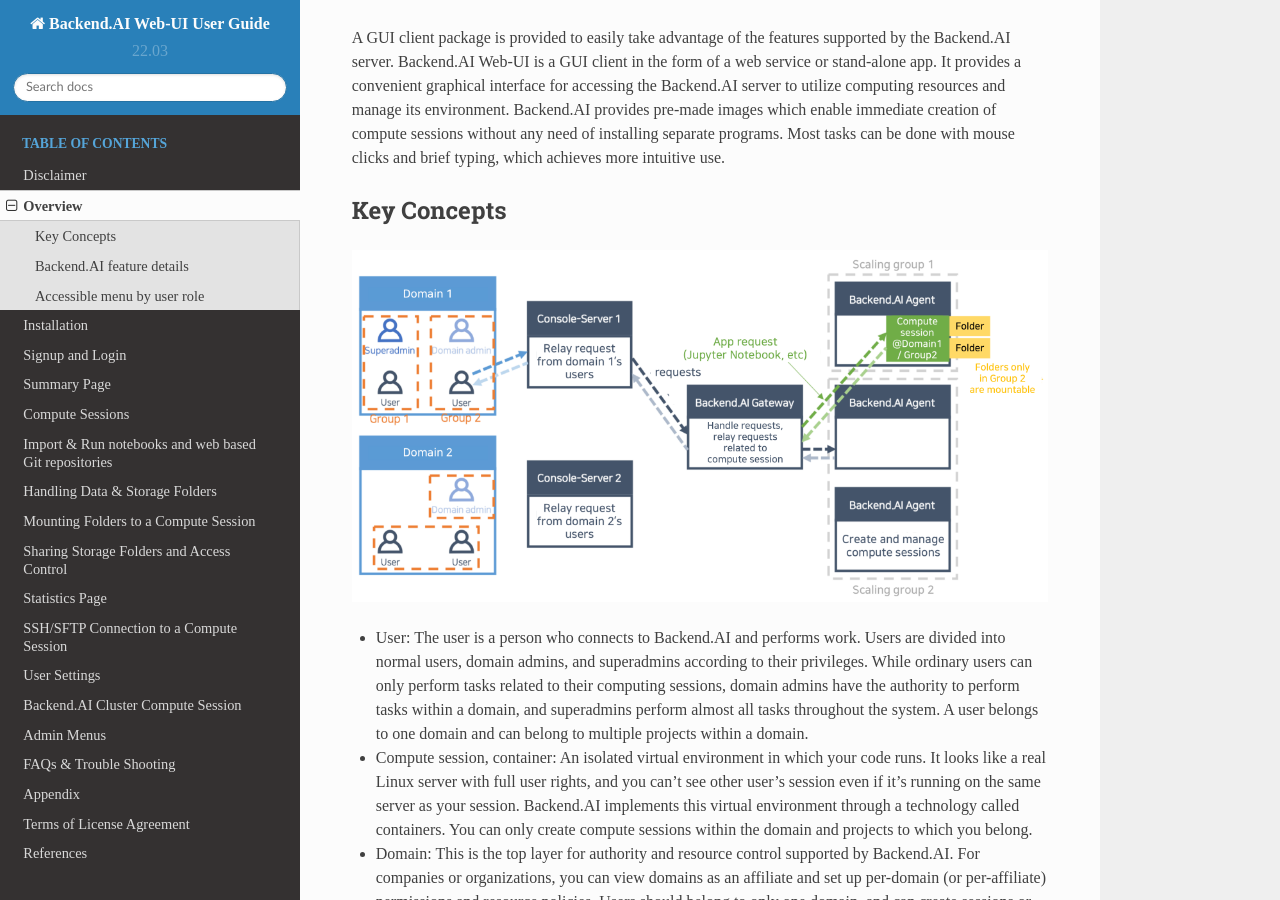
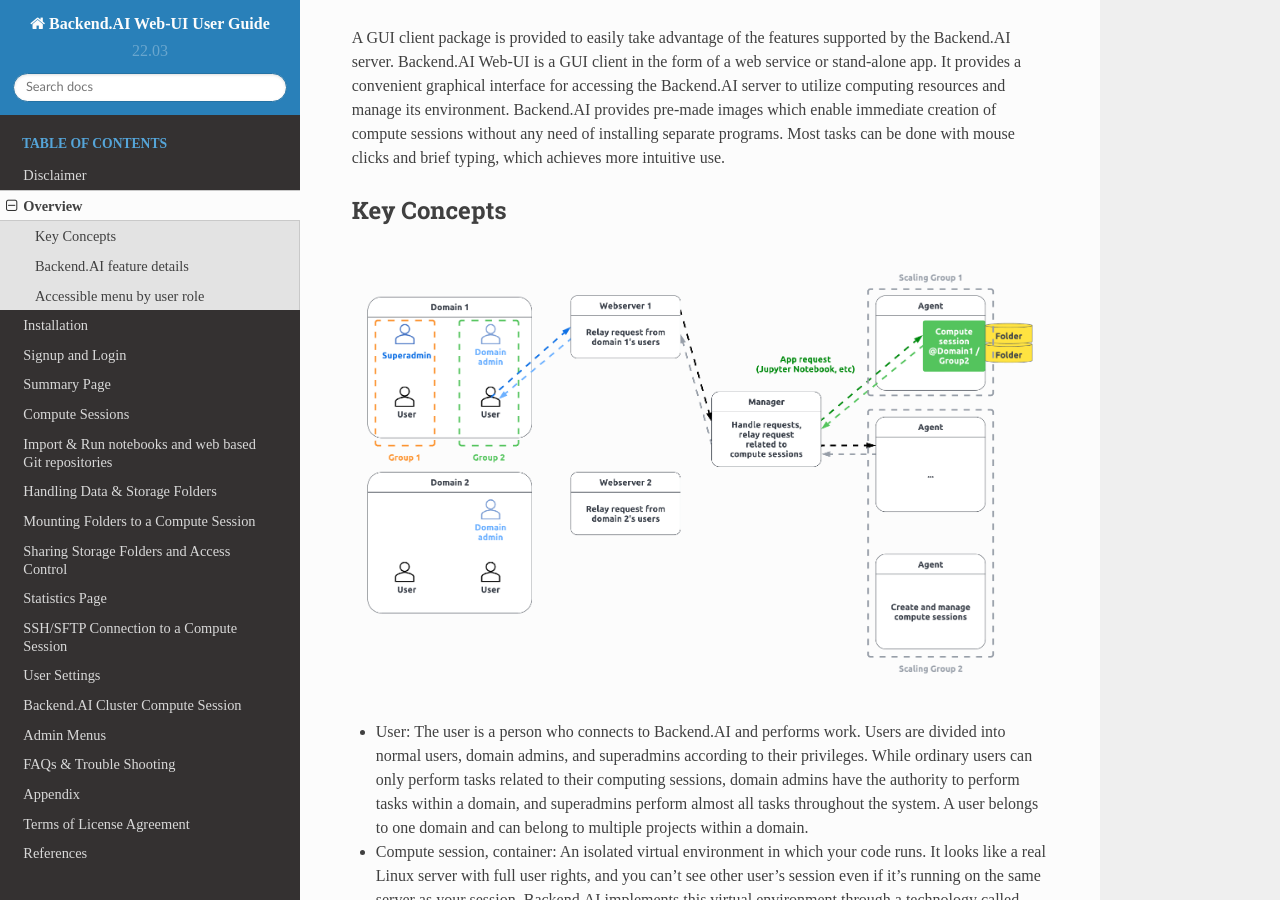
Before and after one commit to lablup/backend.ai-docs-webui, a Sphinx documentation site: the page built from docs/overview/overview.rst, in a window 1280 px wide and 900 px high, scrolled down 373 px. Built offline with Sphinx 7.4.7 and the Read the Docs theme 2.0.0, drawn with Linux system fonts in a browser that asks for light colours; some web fonts are replaced.

Commit message:
refactor: update key_concept image match with current component names

```diff
--- a/docs/overview/overview.rst
+++ b/docs/overview/overview.rst
@@ -28,7 +28,7 @@
 Key Concepts
 ------------
 
-.. image:: key_concepts.png
+.. image:: key_concepts_2209.png
    :alt: Diagram explaining key concepts
 
 - User: The user is a person who connects to Backend.AI and performs work.
```
Also changed, not shown: docs/overview/key_concepts_2209.png (added).
